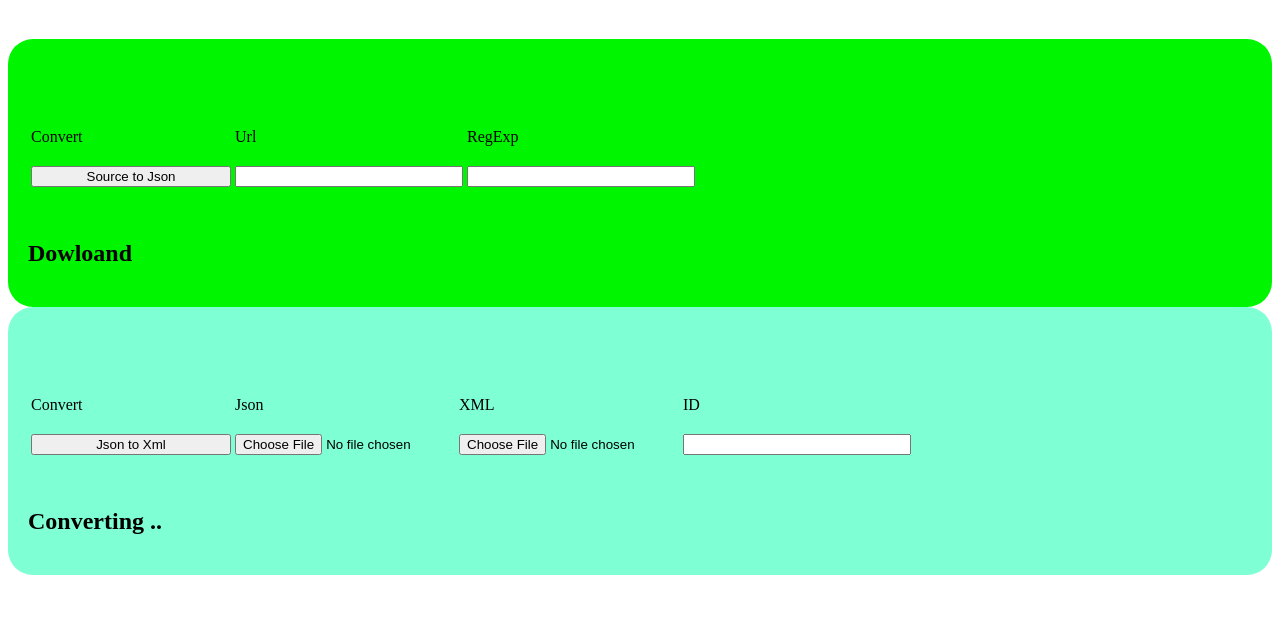
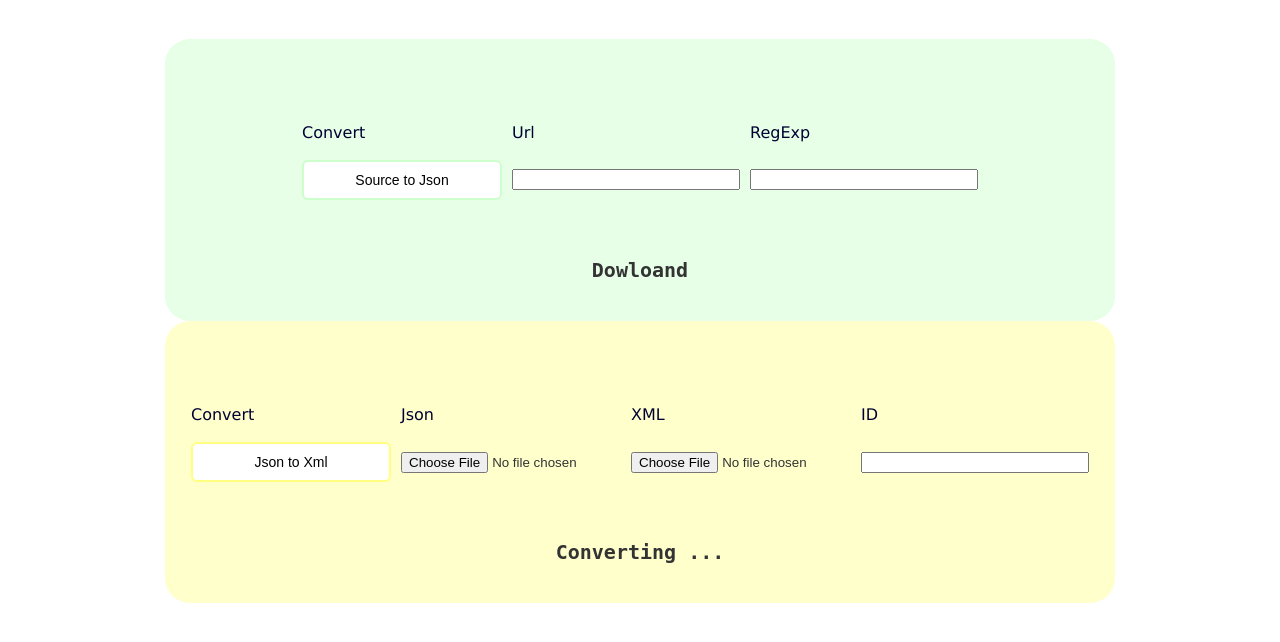
Before and after one commit to gabrielw33/WSaC, a Flask app: page /url_to_json in a window 1280 px wide. Shown: the top 642 px of the page. Run offline with Flask 2, Linux system fonts and the light colour scheme.

Commit message:
Little update on css styles Json filename looks like: time_dict.json

```diff
--- a/app/main.py
+++ b/app/main.py
@@ -28,9 +28,7 @@ def index():
 
 @app.route('/url_to_json', methods=['GET', 'POST'])
 def url_to_json():
-
     if request.method == 'POST':
-
         if ('T_Url' not in request.form) or ('T_RegExp' not in request.form):
             return redirect(request.url)
 
@@ -42,9 +40,7 @@ def url_to_json():
 
             return redirect(request.url)
 
-        Url_to_json(url, regex)
-
-        path = "dict.json"
+        path = Url_to_json(url, regex)
 
         return send_file(path, as_attachment=True)
 
@@ -57,8 +53,6 @@ def json_to_xml():
     xml = None
     uid = None
     if request.method == 'POST':
-        print("cos")
-
         if 'F_json' not in request.files:
             flash('No file part')
 
@@ -67,7 +61,7 @@ def json_to_xml():
         json = request.files['F_json']
 
         if json.filename == '':
-            flash('No selected file')
+            flash('No file selected ')
             return redirect(request.url)
 
         if json and allowed_file(json.filename):
--- a/app/static/style.css
+++ b/app/static/style.css
@@ -1,29 +1,89 @@
+html {
+    font-family: sans-serif;
+    display: table;
+    margin: auto;
+}
 #StJ{
     border-radius: 25px;
-    background-color:#00f500;
+    background-color:#e6ffe6;
     padding: 20px;
-
 }
 
 #JtX{
     border-radius: 25px;
-    background-color: aquamarine;
+    background-color: #ffffcc;
     padding: 20px;
 }
-
+body {
+  font-family: "Helvetica Neue", Helvetica, Arial, sans-serif;
+  font-size: 14px;
+  line-height: 1.42857143;
+  color: #333;
+  background-color: #fff;
+  text-align: center;
+  display: table-cell;
+  vertical-align: middle;
+}
 button{
     width: 200px
 }
 input{
     width: 220px;
-/*    margin-left: 20px;
+/*  margin-left: 20px;
     margin-right: 20px;
 */
 }
-
 form{
     margin-top: 20px;
     margin-bottom:20px;
     padding-bottom: 30px;
     padding-top: 30px;
 }
+container {
+  padding-right: 15px;
+  padding-left: 15px;
+  margin-right: auto;
+  margin-left: auto;
+}
+.button1 {
+	background-color: white;
+	border-radius: 6px;
+	font-size: 14px;
+	color: black;
+	border: 2px solid #ccffcc;
+	padding: 10px 20px;
+	transition-duration: 0.3s;
+}
+.button1:hover{
+	background-color: #1A90FF;
+	color: white;
+}
+.button2 {
+	background-color: white;
+	border-radius: 6px;
+	font-size: 14px;
+	color: black;
+	border: 2px solid #ffff80;
+	padding: 10px 20px;
+	transition-duration: 0.3s;
+}
+.button2:hover{
+	background-color: #ffff4d;
+	color: black;
+}
+p {
+  font-family: verdana;
+  font-size: 16px;
+  color: #000033;
+  line-height: 0.2;
+}
+th {
+  padding: 0px;
+}
+td {
+  padding: 4px;
+}
+h2 {
+  font-family: monospace;
+  font-size: 20px;
+}
--- a/app/templates/index.html
+++ b/app/templates/index.html
@@ -9,7 +9,7 @@
 </head>
 
 <body>
-    <div class="container">
+    <div class="container" align='center'>
         <h1>
 
         </h1>
@@ -27,13 +27,18 @@
                         <td>
                             <p>RegExp</p>
                         </td>
-
                     </tr>
                     <tr>
-                        <td><button name="B_StJ" type="submit" class="btn btn-success" id="try-again">Source to
-                                Json</button> </td>
-                        <td><input name="T_Url" type="text"> </td>
-                        <td><input name="T_RegExp" type="text"> </td>
+                        <td>
+				<button name="B_StJ" type="submit" class="button1" id="try-again">Source to
+                                Json</button>
+			</td>
+                        <td>
+				<input name="T_Url" type="text">
+			</td>
+                        <td>
+				<input name="T_RegExp" type="text">
+			</td>
                     </tr>
                 </table>
             </form>
@@ -58,7 +63,7 @@
                     </td>
                 </tr>
                 <tr>
-                    <td><button name=B_JtX type="submit" class="btn btn-primary">Json to Xml </button></td>
+                    <td><button name=B_JtX type="submit" class="button2">Json to Xml </button></td>
                     <td><input name=F_json class="file" type="file"></td>
                     <td><input name=F_xml class="flie" type="file"></td>
                     <td><input name=T_uid type="text"> </td>
@@ -67,7 +72,7 @@
                 </table>
             </form>
             <h2>
-                Converting ..
+                Converting ...
             </h2>
         </div>
         <!--     <div id=StX>
@@ -91,7 +96,6 @@
 
 
     </div>
-
 </body>
 
 </html>
```
Also changed, not shown: app/url_to_json.py (+10 -11 lines).
